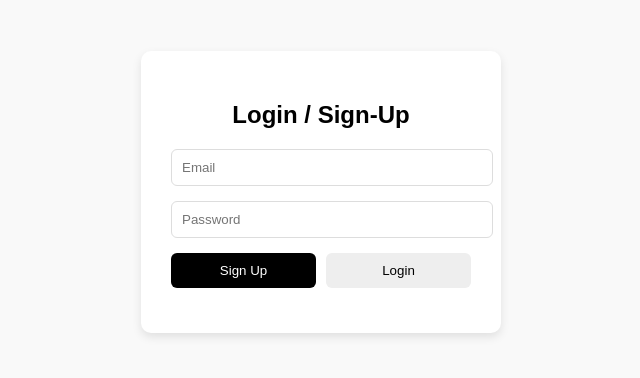
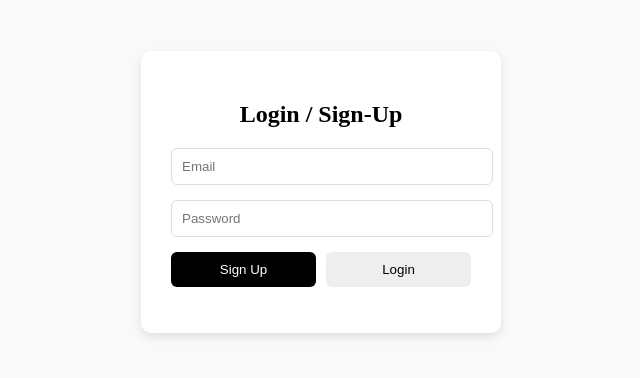
Before and after one commit to shemflores/ml-hub, a Next.js app: page /auth in a window 1280 px wide. Shown: the part 216-594 px from the top of the page, without its empty margins (319-959 px from the left). Built offline with nearby package versions, Linux system fonts and the light colour scheme.

Commit message:
fix auth

```diff
--- a/lib/supabaseClient.js
+++ b/lib/supabaseClient.js
@@ -1,6 +1,6 @@
 import { createClient } from '@supabase/supabase-js'
 
-const supabaseUrl = 'https://xncfvqycqicozkcwtxak.supabase.co'
-const supabaseKey = 'sb_publishable_p5hg078zG5uC9gOFccfgKQ_q7womhI8'
+const supabaseUrl = 'https://xncfvgyccjcozkcwtvak.supabase.co'
+const supabaseAnonKey = 'YOUR_ANON_KEY_HERE'
 
-export const supabase = createClient(supabaseUrl, supabaseKey)
+export const supabase = createClient(supabaseUrl, supabaseAnonKey)
--- a/pages/auth.js
+++ b/pages/auth.js
@@ -1,10 +1,14 @@
+'use client'
+
 import { useState } from 'react'
 import { supabase } from '../lib/supabaseClient'
+import { useRouter } from 'next/navigation'
 
 export default function Auth() {
   const [email, setEmail] = useState('')
   const [password, setPassword] = useState('')
   const [message, setMessage] = useState('')
+  const router = useRouter()
 
   const signUp = async () => {
     const { error } = await supabase.auth.signUp({
@@ -12,8 +16,11 @@ export default function Auth() {
       password,
     })
 
-    if (error) setMessage(error.message)
-    else setMessage('Sign-up successful! Check your email.')
+    if (error) {
+      setMessage(error.message)
+    } else {
+      setMessage('Sign-up successful!')
+    }
   }
 
   const login = async () => {
@@ -22,14 +29,18 @@ export default function Auth() {
       password,
     })
 
-    if (error) setMessage(error.message)
-    else setMessage('Login successful!')
+    if (error) {
+      setMessage(error.message)
+    } else {
+      setMessage('Login successful!')
+      router.push('/dashboard')
+    }
   }
 
   return (
     <main style={styles.container}>
       <div style={styles.card}>
-        <h2 style={styles.title}>Login / Sign-Up</h2>
+        <h2>Login / Sign-Up</h2>
 
         <input
           style={styles.input}
@@ -45,17 +56,17 @@ export default function Auth() {
           onChange={(e) => setPassword(e.target.value)}
         />
 
-        <div style={styles.buttonGroup}>
-          <button style={styles.primaryBtn} onClick={signUp}>
+        <div style={styles.buttons}>
+          <button style={styles.primary} onClick={signUp}>
             Sign Up
           </button>
 
-          <button style={styles.secondaryBtn} onClick={login}>
+          <button style={styles.secondary} onClick={login}>
             Login
           </button>
         </div>
 
-        <p style={styles.message}>{message}</p>
+        <p>{message}</p>
       </div>
     </main>
   )
@@ -67,19 +78,15 @@ const styles = {
     display: 'flex',
     justifyContent: 'center',
     alignItems: 'center',
-    backgroundColor: '#f9f9f9',
-    fontFamily: 'Arial, sans-serif',
+    background: '#f9f9f9',
   },
   card: {
+    background: '#fff',
     padding: '30px',
     borderRadius: '10px',
-    backgroundColor: '#fff',
     boxShadow: '0 4px 10px rgba(0,0,0,0.1)',
     width: '300px',
     textAlign: 'center',
-  },
-  title: {
-    marginBottom: '20px',
   },
   input: {
     width: '100%',
@@ -88,31 +95,23 @@ const styles = {
     borderRadius: '6px',
     border: '1px solid #ddd',
   },
-  buttonGroup: {
+  buttons: {
     display: 'flex',
-    justifyContent: 'space-between',
     gap: '10px',
   },
-  primaryBtn: {
+  primary: {
     flex: 1,
     padding: '10px',
-    backgroundColor: 'black',
+    background: 'black',
     color: 'white',
     border: 'none',
     borderRadius: '6px',
-    cursor: 'pointer',
   },
-  secondaryBtn: {
+  secondary: {
     flex: 1,
     padding: '10px',
-    backgroundColor: '#eee',
+    background: '#eee',
     border: 'none',
     borderRadius: '6px',
-    cursor: 'pointer',
-  },
-  message: {
-    marginTop: '15px',
-    color: '#555',
-    fontSize: '14px',
   },
 }
--- /dev/null
+++ b/pages/page.js
@@ -0,0 +1,3 @@
+export default function Dashboard() {
+  return <h1>Welcome 🎉 You are logged in</h1>
+}
```
